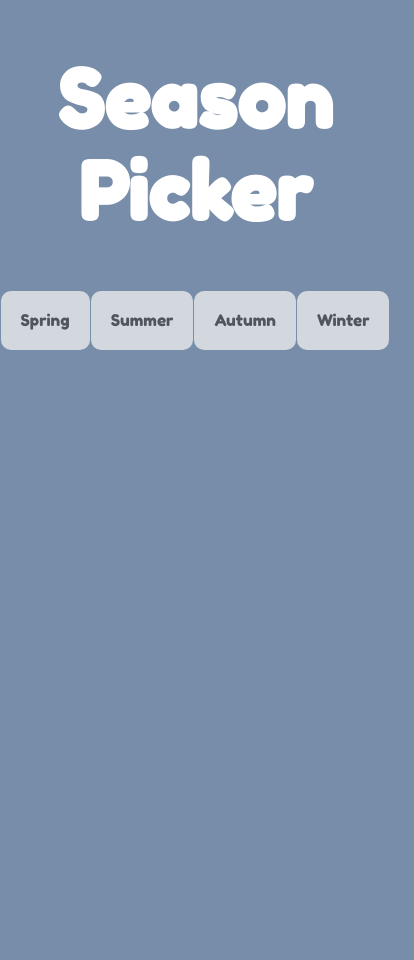
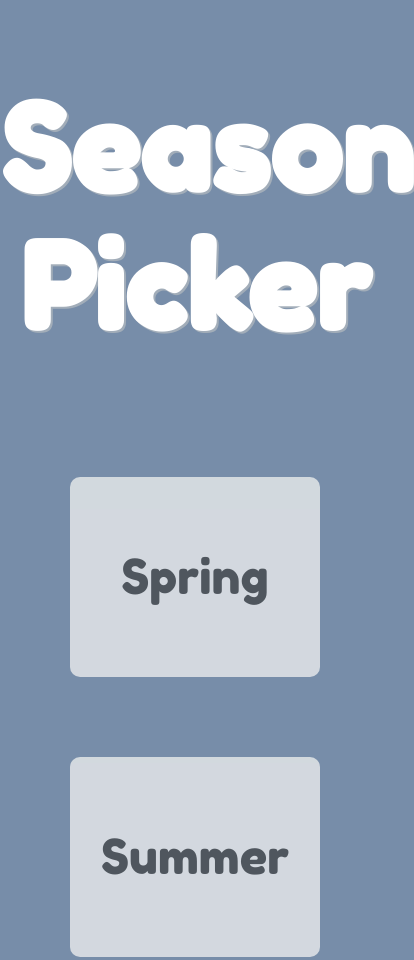
Before and after one commit to jesvica/season-picker, a plain HTML site: page index.html in a window 390 px wide. Shown: the top 960 px of the page, 414 px wide, since content can reach past the window. Before the commit the page ends 844 px from the top, so only its background shows below. Drawn offline with Linux system fonts and the light colour scheme.

Commit message:
added responsive styling

```diff
--- a/css/style.css
+++ b/css/style.css
@@ -24,23 +24,18 @@
 /*******************************************/
 
 
-.buttons {
-     display: flex;
-     align-items: center;
-     justify-content: center;
-     height: 100%;
-     flex-direction: row;
-}
+
 
 
 /******************************************
 /* LAYOUT
 /*******************************************/
-h1 {
+ h1 {
      color: white;
      font-size: 5em;
      text-align: center;
      font-family: 'Fredoka One', cursive;
+     text-shadow: 2px 2px rgba(173, 181, 189, 0.8);
 }
 
 body {
@@ -55,24 +50,27 @@ div {
      align-items: center;
      text-align: center;
      font-family: 'Fredoka One', cursive;
+
 }
 
 .buttons {
      display: flex;
      align-items: center;
      justify-content: space-around;
-     height: 100%;
+     height: 250px;
      flex-direction: row;
      flex-wrap: wrap;
 }
 
 button {
-     padding: 20px;
+     height: 90px;
+     width: 110px;
      border-radius: 10px;
      background-color: #FAF9F6;
      opacity: 70%;
      border: none;
      color: #3f3f3f;
+     font-size: 1.1em;
 }
 
 button:hover {
@@ -83,9 +81,65 @@ button:hover {
 /******************************************
 /* ADDITIONAL STYLES
 /*******************************************/
+@media screen and (min-device-width: 0px) and (max-device-width: 350px) {
+     .buttons {
+          display: flex;
+          flex-direction: column;
+          align-items: center;
+          flex-wrap: nowrap;
+          height: 1500px;
+     }
 
-@media screen and (max-width: 850px) {
      body {
+          background-repeat: no-repeat;
+          background-size: cover;
           background-color: #778DA9;
+          height: 1200px;
+     }
+
+}
+
+@media screen and (max-device-width: 700px) {
+     h1 {
+          font-size: 150px;
+     }
+
+     body {
+          background-repeat: no-repeat;
+          background-size: cover;
+          background-color: #778DA9;
+          height: 1500px;
      }
 }
+
+@media screen and (max-device-width: 850px) {
+     body {
+          background-repeat: no-repeat;
+          background-size: cover;
+          background-color: #778DA9;
+          height: 2100px;
+     }
+
+     h1 {
+          font-family: 'Fredoka One', cursive;
+          text-align: center;
+          font-size: 120px;
+     }
+
+     .buttons {
+          display: flex;
+          flex-direction: row;
+          justify-content: space-around;
+          align-items: center;
+          height: 900px;
+          flex-wrap: wrap;
+     }
+
+     button {
+          height: 200px;
+          min-width: 250px;
+          font-size: 3rem;
+          margin: 40px;
+          flex-wrap: wrap;
+     }
+}
```
Also changed, not shown: index.html (+0 -1 lines), images/background-image.jpg (deleted).
